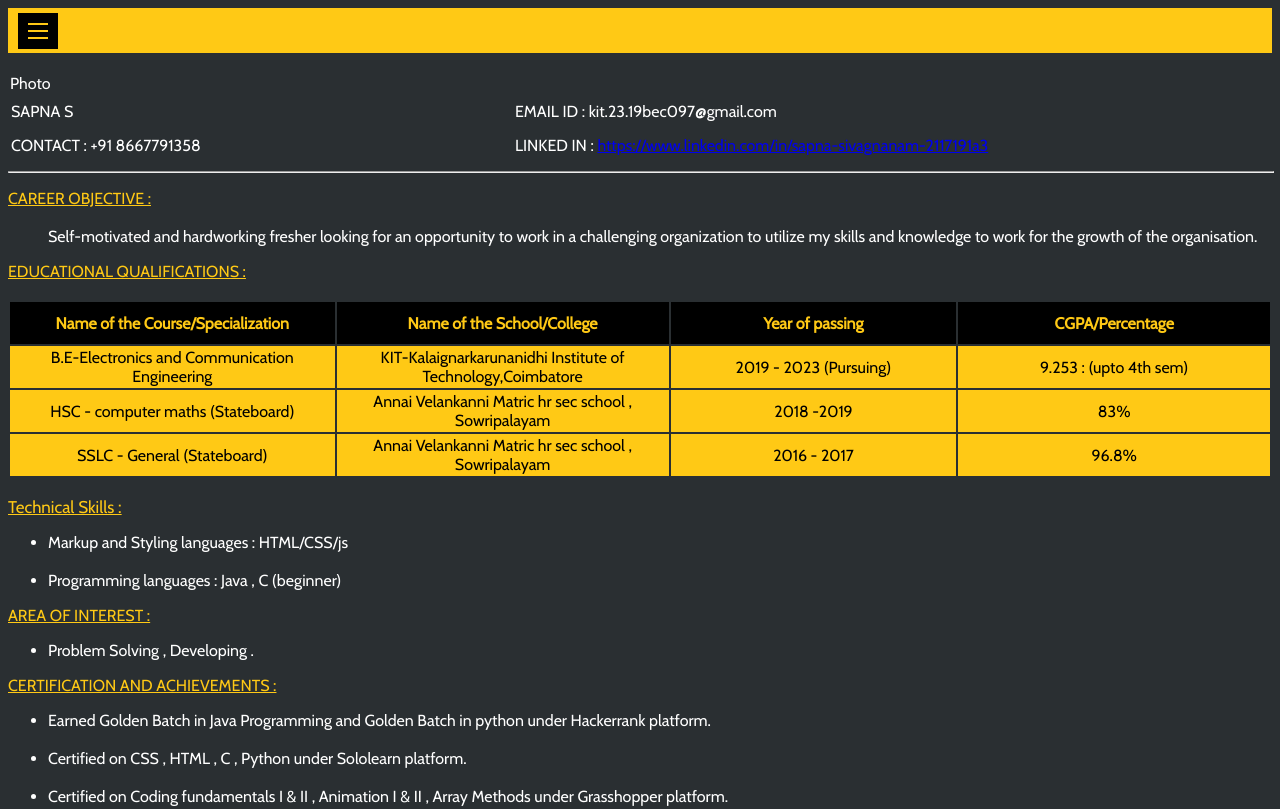
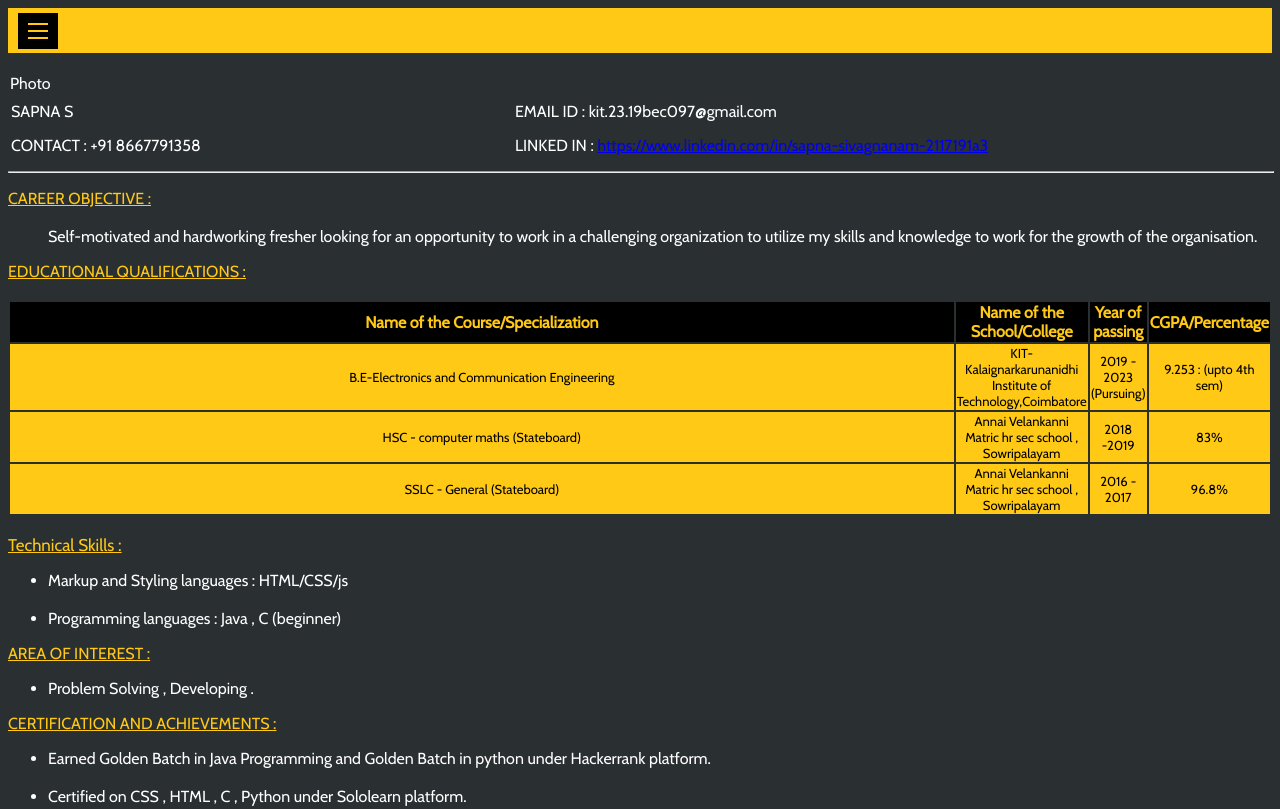
Before and after one commit to SAPNA080402/_silvery_wings_, a plain HTML site: page login.html in a window 1280 px wide. Shown: the top 809 px of the page. Drawn offline with nearby package versions, Linux system fonts and the light colour scheme; a web font is replaced by a local one.

Commit message:
6th commit

```diff
--- a/style.css
+++ b/style.css
@@ -69,6 +69,7 @@ button{
 }
 iframe{
 	border: rgb(42,47,50);
+	width: 100%;
 }
 img{
 	width: 100%;
--- a/styles.css
+++ b/styles.css
@@ -154,14 +154,15 @@ u{
 .eq th{
 	background-color: black;
 	color: rgb(255,201,21);
-	width: 500px;
-	height: 40px;
+	width: 100%;
+	height: 100%;
 }
 .eq td{
 	background-color: rgb(255,201,21);
 	color: black;
-	width: 500px;
-	height: 40px;
+	font-size: 13px;
+	width: 100%;
+	height: 100%;
 	text-align: center;
 }
 .wa{
```
Also changed, not shown: index.html (+0 -5 lines).
